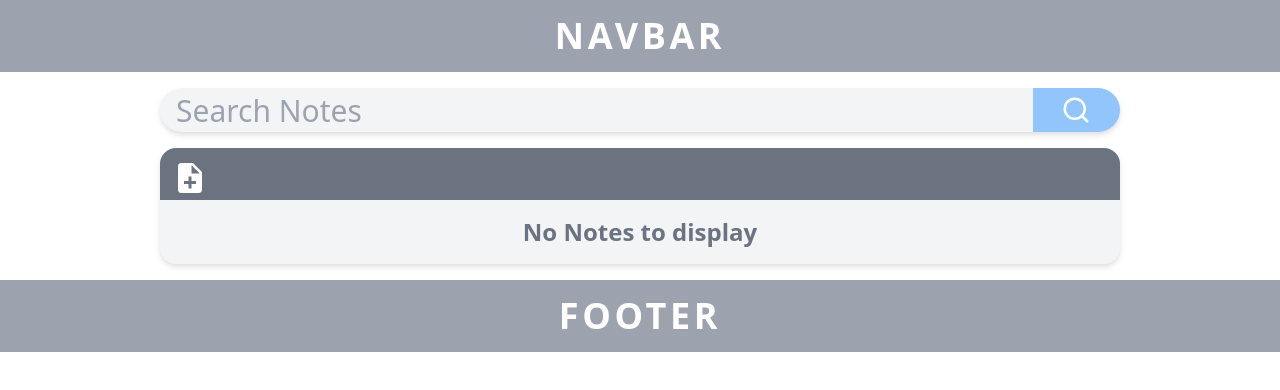
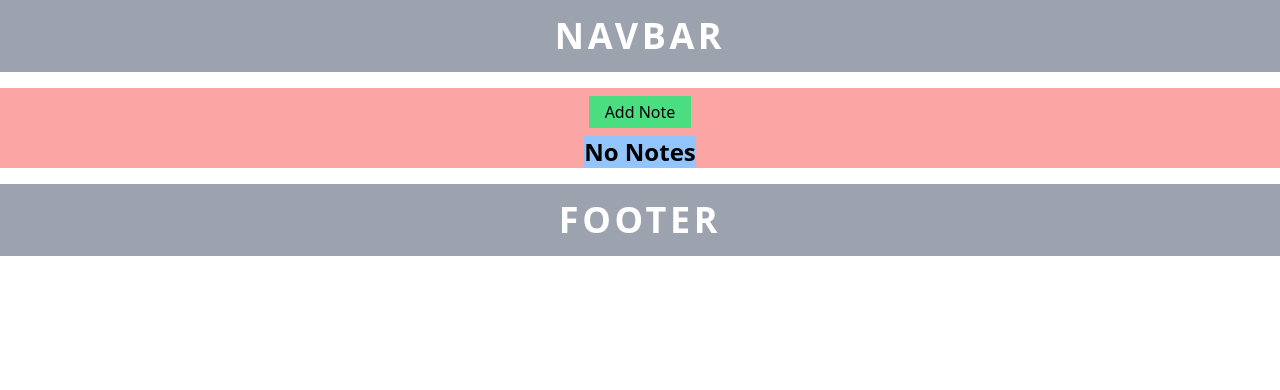
Before and after one commit to csutrick/Quick-Note, a React (Create React App) app: page / in a window 1280 px wide. Shown: the top 390 px of the page. Built offline with nearby package versions, Linux system fonts and the light colour scheme.

Commit message:
Added save features, broke things apart

```diff
--- a/src/App.js
+++ b/src/App.js
@@ -1,9 +1,10 @@
 import React, { useState, useEffect } from "react";
 
 import Navbar from "./components/Navbar/index.js";
-import SearchBar from "./components/SearchBar/index.js";
-import NoteContainer from "./components/NoteContainer/index.js"
 import Footer from "./components/Footer/index.js";
+import Note from "./components/NoteContainer/note.js";
+
+import addNote from "./util/createNewNote.js";
 
 function App() {
   {/* Stores every user note */}
@@ -16,14 +17,34 @@ function App() {
     setAllNotes(userNotes);
   }, []);
 
+  {/* Add note to local storage */}
+  const createNewNote = () => {
+    const newNote = addNote();
+    setAllNotes(prevNotes => [newNote, ...prevNotes]);
+    console.log("New note added");
+  };
+
   return (
     <main>
       <Navbar />
-      <div className='w-full flex flex-col justify-center items-center my-4'>
-        {/* Search user notes */}
-        <SearchBar />
-        {/* Renders user notes */}
-        <NoteContainer allNotes={allNotes} setAllNotes={setAllNotes}/>
+      <div className='bg-red-300 w-full flex flex-col justify-center items-center my-4'>
+        <button onClick={createNewNote}
+        className='my-2 bg-green-400 px-4 py-1'>
+          Add Note
+        </button>
+        {/* Note Container */}
+        {allNotes.length === 0 ? ( // If theres notes or not
+            <div className=''>
+              <p className='bg-blue-300 text-2xl font-bold'>No Notes</p>
+            </div>
+          ) : (
+            <div className='w-full grid grid-cols-2 grid-flow-row auto-rows-auto gap-4 p-4'>
+              {allNotes.map((note) => (
+                <Note key={note.id} note={note}
+                setAllNotes={setAllNotes} />
+              ))}
+            </div>
+          )}
       </div>
       <Footer />
     </main>
--- a/src/components/NoteContainer/note.js
+++ b/src/components/NoteContainer/note.js
@@ -1,12 +1,13 @@
 import React, { useState, useEffect } from "react";
 
-import saveFile from "../../util/saveFile";
+import saveTitle from "../../util/saveTitle.js";
+import saveContent from "../../util/saveContent.js";
 
 import { FaRegTrashAlt } from "react-icons/fa";
 
-const Note = ({ inputRef, note, setAllNotes }) => {
+const Note = ({ note, setAllNotes }) => {
     const [noteTitle, setNoteTitle] = useState(note.title);
-    const [noteContent, setNoteContent] = useState(note.noteContent);
+    const [noteContent, setNoteContent] = useState(note.content);
 
     const handleTitleChange = (event) => {
         // Update the local state
@@ -18,11 +19,17 @@ const Note = ({ inputRef, note, setAllNotes }) => {
         setNoteContent(event.target.value);
     };
 
+    {/* When noteContent changes save content */}
     useEffect(() => {
-        saveFile(note.id, noteTitle, noteContent)
-    }, [noteTitle, noteContent]);
+        saveContent(note.id, noteContent);
+    }, [noteContent]);
 
+    {/* When noteTitle changes save title */}
+    useEffect(() => {
+        saveTitle(note.id, noteTitle);
+    }, [noteTitle]);
 
+    {/* Delete Current Note */}
     const handleDeleteButton = () => {
         let noteIdToDelete = note.id;
 
@@ -30,15 +37,15 @@ const Note = ({ inputRef, note, setAllNotes }) => {
         const updatedNotes = getStorageNotes.filter((note) => note.id !== noteIdToDelete);
 
         localStorage.setItem('notes', JSON.stringify(updatedNotes));
-        setAllNotes(updatedNotes)
+        setAllNotes(updatedNotes);
     };
 
     return (
         <div
-        className='relative h-32 flex flex-col items-start rounded-lg drop-shadow-md'>
+        className='bg-blue-300 relative h-32 flex flex-col items-start rounded-lg drop-shadow-md'>
             {/* NOTE title */}
             <div className='w-full flex flex-row flex-nowrap items-center bg-white rounded-t-lg'>
-                <input type="text" placeholder="Note Name" ref={inputRef}
+                <input type="text" placeholder="Note Name"
                 value={noteTitle} onChange={handleTitleChange}
                 className='w-full h-8 rounded-tl-lg pl-1 bg-transparent outline-none'/>
                 <FaRegTrashAlt onClick={handleDeleteButton}
@@ -46,7 +53,7 @@ const Note = ({ inputRef, note, setAllNotes }) => {
             </div>
             <textarea type="text" placeholder="Note Content"
             value={noteContent} onChange={handleContentChange}
-            className='bg-red-300 resize-none w-full h-full rounded-b-lg p-1 outline-none'/>
+            className='bg-transparent resize-none w-full h-full rounded-b-lg p-1 outline-none'/>
             {/* NOTE id */}
             <h3 className='absolute bottom-0 pb-1 pl-1 text-xs font-bold text-gray-400 text-left'>{note.id}</h3>
         </div>
--- a/src/util/createNewNote.js
+++ b/src/util/createNewNote.js
@@ -1,6 +1,7 @@
 import { v4 as uuidv4 } from 'uuid';
 
 const createNewNote = () => {
+    console.log("Adding new note");
     // Get existing notes array from localStorage
     const existingNotes = JSON.parse(localStorage.getItem('notes')) || [];
 
--- a/src/util/saveFile.js
+++ b/src/util/saveContent.js
@@ -1,17 +1,13 @@
-const saveFile = (Id, title, content) => {
+const saveContent = (Id, content) => {
     const existingNotes = JSON.parse(localStorage.getItem('notes'));
 
     // Find the index of the note with the given ID
     const noteIndex = existingNotes.findIndex((note) => note.id === Id);
 
-    // Update the title and content of the note at the found index
-    const updatedNote = {
-        ...existingNotes[noteIndex],
-        title,
-        content,
-    };
+    // Update the content of the note at the found index
+    const updatedNote = Object.assign({}, existingNotes[noteIndex], { content });
 
-     // Create the updated notes array
+    // Create the updated notes array
     const updatedNotes = [
         ...existingNotes.slice(0, noteIndex),
         updatedNote,
@@ -22,4 +18,4 @@ const saveFile = (Id, title, content) => {
     localStorage.setItem('notes', JSON.stringify(updatedNotes));
 };
 
-export default saveFile;
+export default saveContent;
--- /dev/null
+++ b/src/util/saveTitle.js
@@ -0,0 +1,21 @@
+const saveTitle = (Id, title) => {
+    const existingNotes = JSON.parse(localStorage.getItem('notes'));
+
+    // Find the index of the note with the given ID
+    const noteIndex = existingNotes.findIndex((note) => note.id === Id);
+
+    // Update the content of the note at the found index
+    const updatedNote = Object.assign({}, existingNotes[noteIndex], { title });
+
+    // Create the updated notes array
+    const updatedNotes = [
+        ...existingNotes.slice(0, noteIndex),
+        updatedNote,
+        ...existingNotes.slice(noteIndex + 1),
+    ];
+
+    // Save the updated array back to localStorage
+    localStorage.setItem('notes', JSON.stringify(updatedNotes));
+};
+
+export default saveTitle;
```
